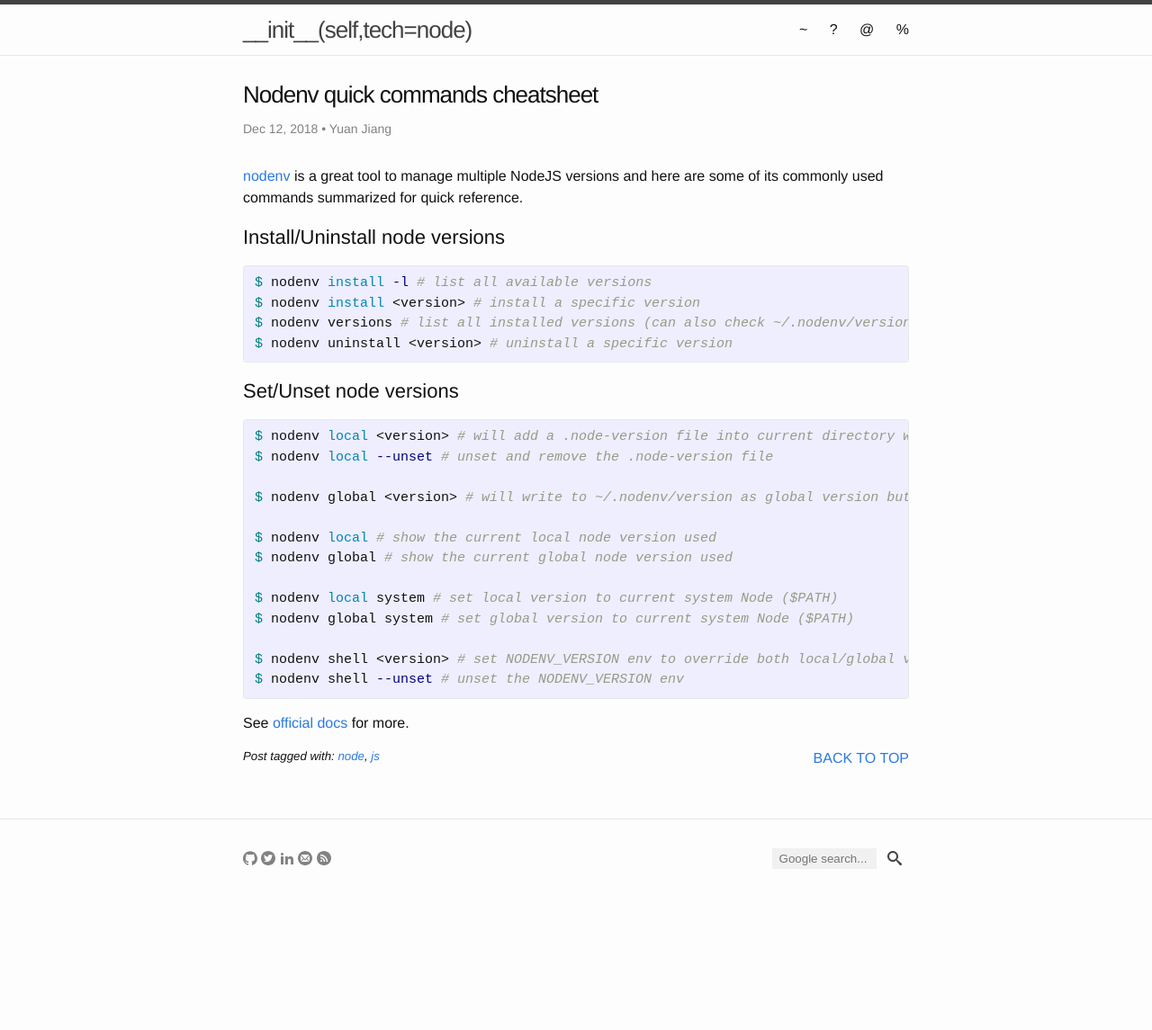
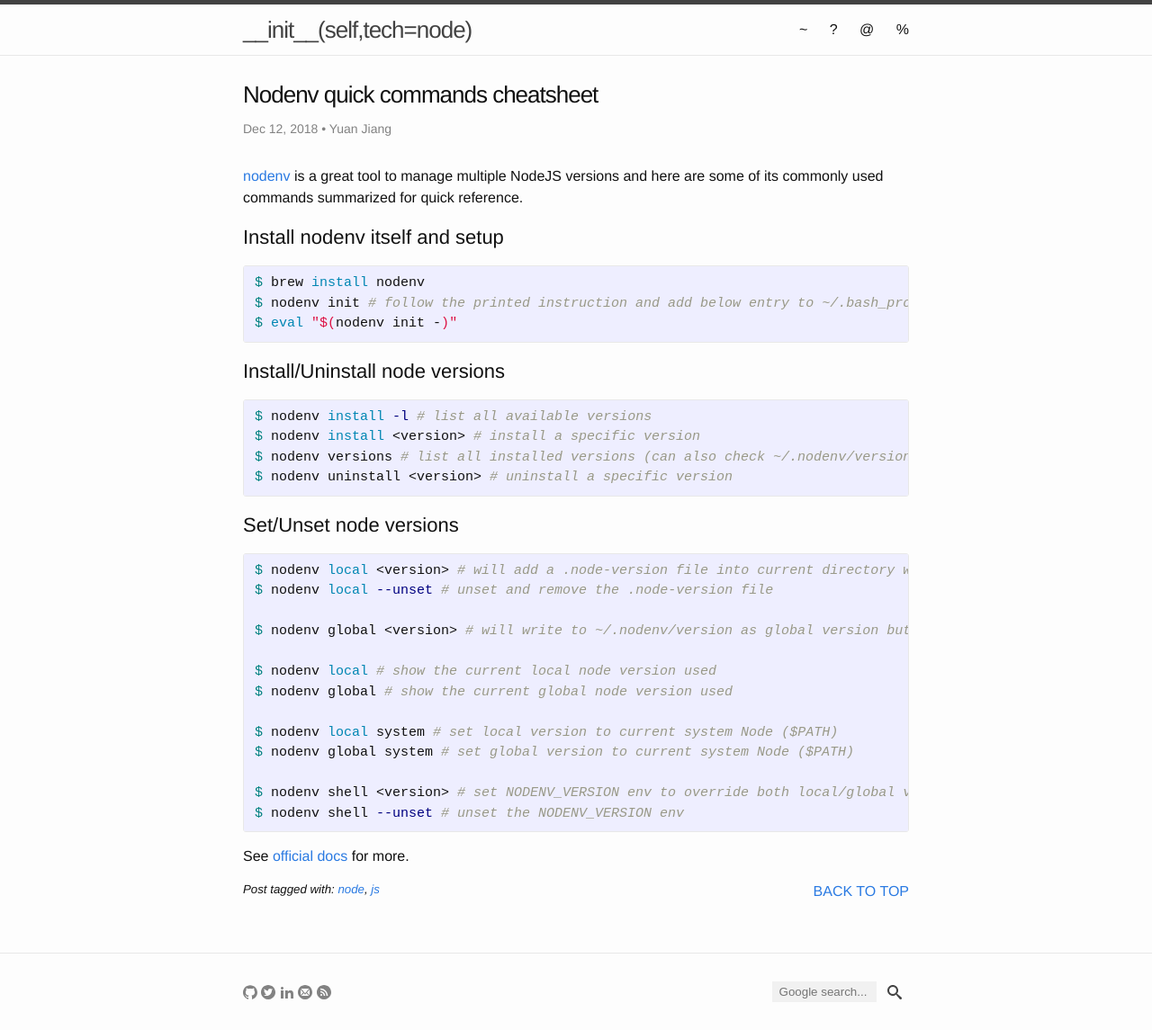
Before and after one commit to yuan-jiang/yuan-jiang.github.io, a Jekyll site: the page built from _posts/2018-12-12-nodenv-quick-commands-cheatsheet.md, in a window 1280 px wide. Shown: the whole page at 90% size. Built offline with Jekyll 4.4.1, drawn with Linux system fonts in a browser that asks for light colours; comment, search, counter and statistics services are not loaded; before the commit the page ends 996 px from its top, so only the background shows below that.

Commit message:
Add nodenv and rbenv self setup steps in both posts

```diff
--- a/_posts/2018-12-12-nodenv-quick-commands-cheatsheet.md
+++ b/_posts/2018-12-12-nodenv-quick-commands-cheatsheet.md
@@ -6,6 +6,13 @@ tags: node js
 ---
 
 [nodenv](https://github.com/nodenv/nodenv) is a great tool to manage multiple NodeJS versions and here are some of its commonly used commands summarized for quick reference.
+
+## Install nodenv itself and setup
+{% highlight bash %}
+$ brew install nodenv
+$ nodenv init # follow the printed instruction and add below entry to ~/.bash_profile
+$ eval "$(nodenv init -)"
+{% endhighlight %}
 
 ## Install/Uninstall node versions
 {% highlight bash %}
```
Also changed, not shown: _posts/2019-01-22-rbenv-quick-commands-cheatsheet.md (+7 -0 lines).
